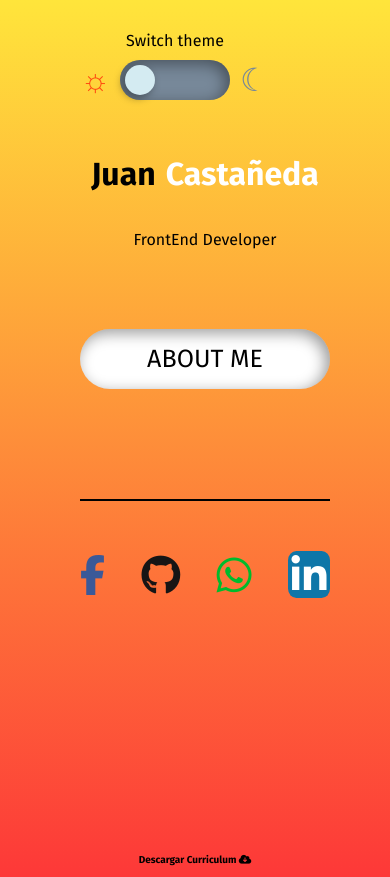
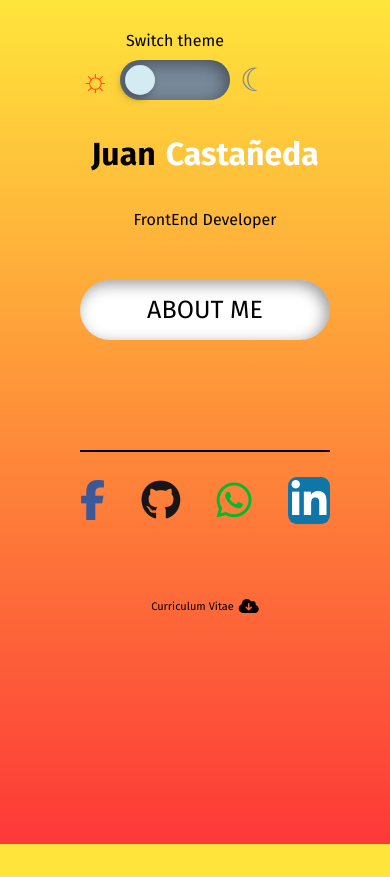
Before and after one commit to Camilo95VP/Portafolio, a plain HTML site: page index.html in a window 390 px wide. After the commit the page ends 844 px from the top, so only its background shows below. Drawn offline with nearby package versions, Linux system fonts and the light colour scheme.

Commit message:
·Responsive web

```diff
--- a/index.css
+++ b/index.css
@@ -53,7 +53,7 @@ main
 .container{
   right: 60px;
   position: absolute;
-  top: 135px;
+  top: 115px;
 }
 main {
   background: linear-gradient(to bottom, var(--gradDark), var(--gradLight));
@@ -94,7 +94,7 @@ main {
 			animation: anime 16s linear infinite;
 			cursor: pointer;
 			text-decoration: none;
-      margin-top: 80px;
+
       transition: all 0.2s ease-in-out;
   color: rgb(0, 0, 0) !important;
   box-shadow: -4px 4px 15px inset rgba(0, 0, 0, 0.4);
@@ -258,6 +258,12 @@ main {
         align-items: center;
         margin: 0 auto;
 }
+@media only screen and (max-width: 768px){
+  .icons{
+    position: relative;
+    top: -25px;
+  }
+}
 .fa-facebook,
 .fa-github,
 .fa-whatsapp,
@@ -290,16 +296,7 @@ main {
   color: white;
   text-shadow: 0 0 30px white;
 }
-.footer{
-  width: 300px;
-  margin: 0 auto;
-  text-align: center;
-  display: flex;
-  flex-direction: row;
-  align-items: center;
-  justify-content: center;
 
-}
 .footer a{
   text-decoration: none;
   color: black;
@@ -307,3 +304,19 @@ main {
 h3{
   font-size: 10px;
 }
+.download {
+  display: flex;
+  align-items: center;
+  text-align: center;
+  justify-content: center;
+  gap: 5px;
+  position: relative;
+  top: 345px;
+}
+#vitae{
+  font-size: 11px;
+  cursor: pointer;
+}
+.fa-cloud-download-alt{
+  color: black;
+}
--- a/index.html
+++ b/index.html
@@ -27,6 +27,10 @@
                         </div>
                         <p>FrontEnd Developer</p>
 
+                            <div class="download">
+                                <p id="vitae">Curriculum Vitae</p> <a href="curruculum/Curriculum_JuanCastañeda.pdf" download="Curriculum_JuanCastañeda.pdf"><i class="fas fa-cloud-download-alt"></i></a>
+                            </div>
+
                     </div>
                     <a class="boton" href="about.html">
                         <div class="btn"> <span class="about"> <span> ABOUT ME </span></span>
@@ -37,14 +41,13 @@
             <div class="icons">
                    <a href="https://www.facebook.com/camilo.castaneda.71/" class="theme-switch__icon"><i class="fa fa-facebook"></i></a>
                    <a href="https://github.com/Camilo95VP" class="theme-switch__icon"><i class="fa fa-github"></i></a>
-                   <a href="https://www.instagram.com/camilocast__/" class="theme-switch__icon"><i class="fab fa-whatsapp"></i></a>
+                   <a href="https://api.whatsapp.com/send?phone=573196736669&text=Hola, acabo de ver tu portafolio." class="theme-switch__icon"><i class="fab fa-whatsapp"></i></a>
                    <a href="https://www.linkedin.com/in/camilo-castro-744b861b2/" class="theme-switch__icon"><div class="linkedin-cont"><i class="fa fa-linkedin"></i></div></a>
                </div>
             </div>
+
         </main>
-       <div class="footer">
-           <a href=""><h3>Descargar Curriculum <i class="fas fa-cloud-download-alt"></i></h3></a>
-       </div>
+
     </div>
 
 </body>
```
Also changed, not shown: projectsmain.html (+10 -10 lines), 1 other file.
